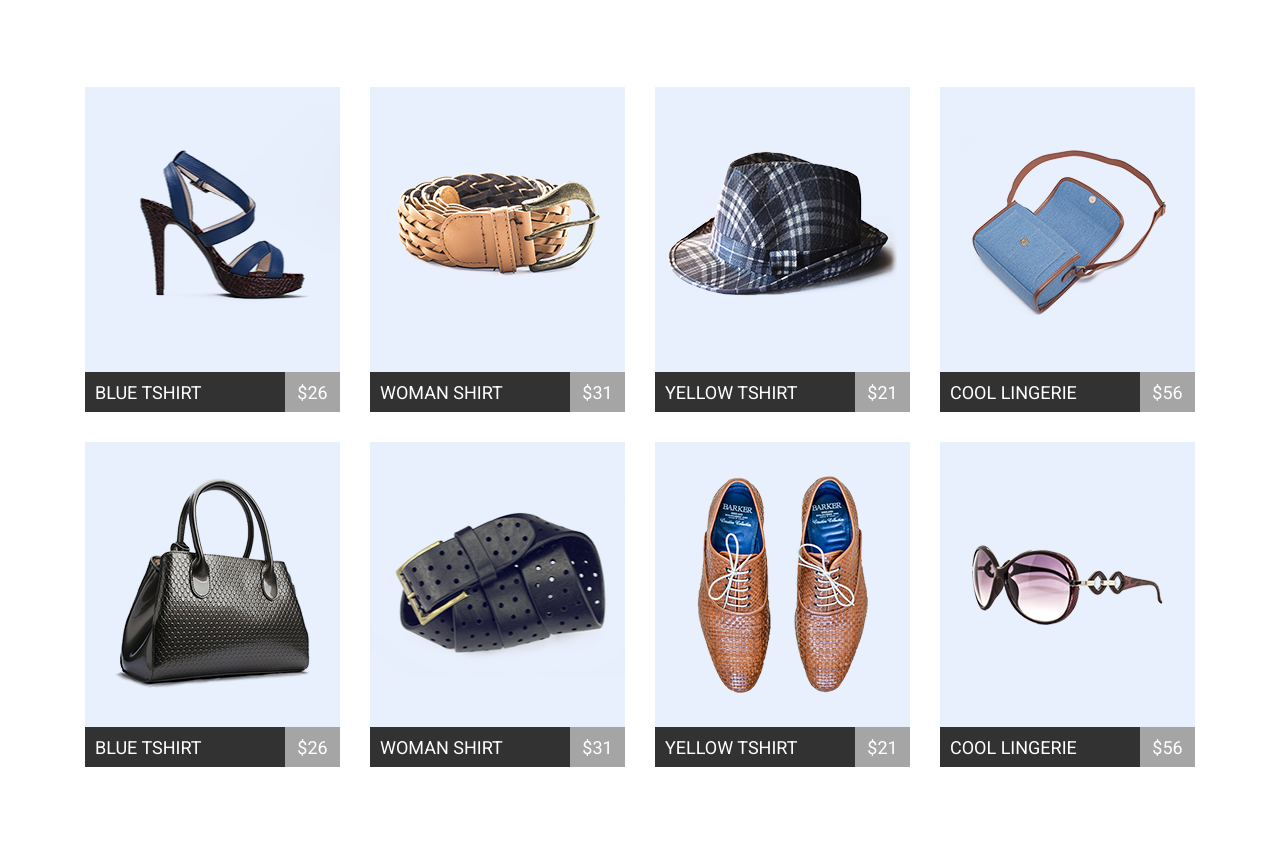
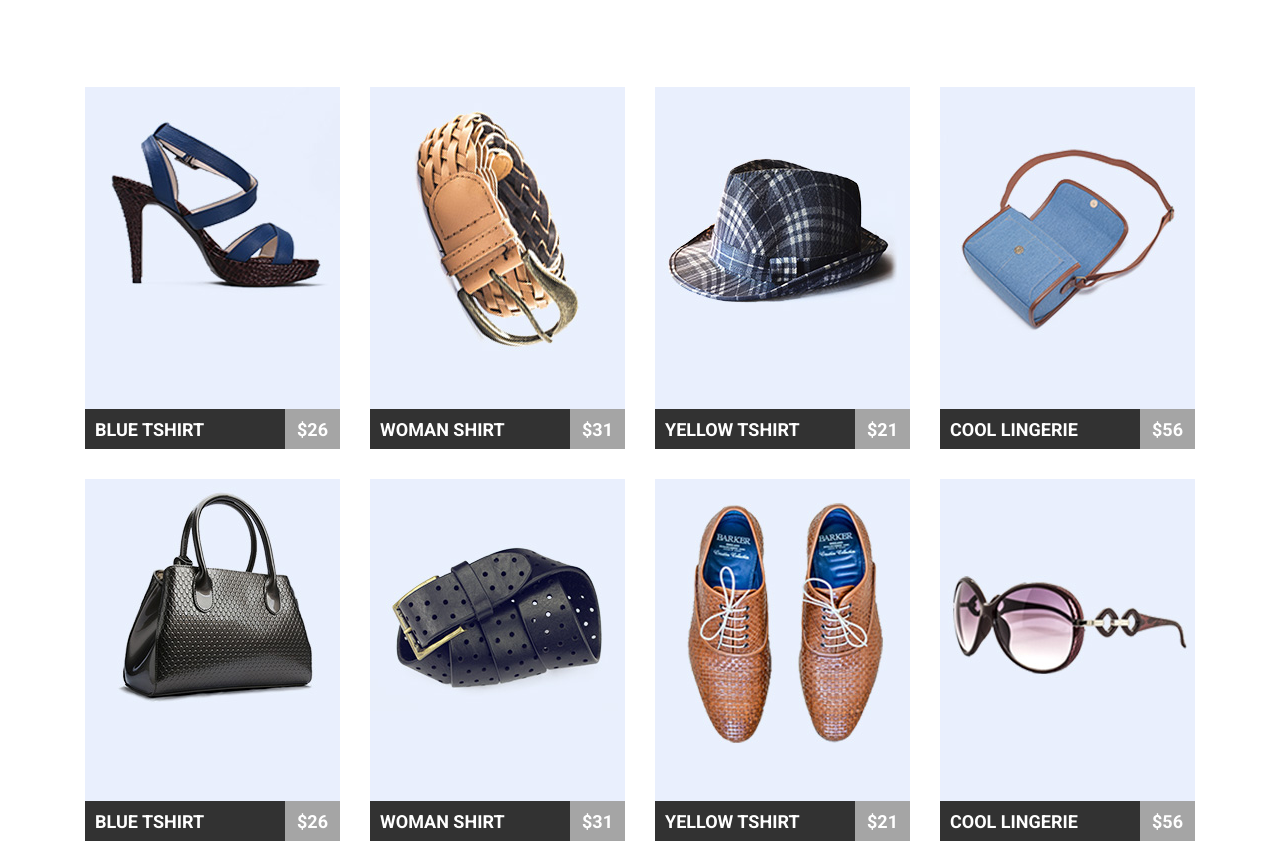
Before and after one commit to RomanVitovych/goit-fe-course, a plain HTML site: page module-04/index.html in a window 1280 px wide. Shown: the part 238-1099 px from the top of the page. Drawn offline with Linux system fonts and the light colour scheme.

Commit message:
correct Featured Products

```diff
--- a/module-04/css/styles.css
+++ b/module-04/css/styles.css
@@ -43,7 +43,7 @@ body {
   width: 95px;
   margin: 0px;
   padding: 0px;
-  display: inline-block;
+  display: block;
 }
 
 .site-logo a {
@@ -54,11 +54,11 @@ body {
   color: #555252;
 }
 
-.site-logo a:focus,
-.site-logo a:hover {
+.site-logo::first-letter {
   color: #1abc9c;
-  font-weight: 700;
+  font-weight: 900;
 }
+
 
 .site-navigation {
   float: right;
@@ -92,7 +92,7 @@ body {
 }
 
 .page-catalog {
-  margin-bottom: 68px;
+  margin-bottom: 98px;
 }
 
 .page-catalog-name {
@@ -134,11 +134,16 @@ body {
   margin-right: 0px;
 }
 
+.page-catalog-item:nth-child(n+5) {
+  margin-bottom: 0px;
+}
+
 .name {
   display: inline-block;
   font-size: 18px;
   line-height: 32px;
   color: #ffffff;
+  font-weight: 900;
   background-color: #323232;
   text-transform: uppercase;
   text-decoration: none;
@@ -148,6 +153,7 @@ body {
   padding-top: 5px;
   padding-left: 10px;
 }
+
 .name:hover {
   background-color: #1abc9c;
 }
@@ -155,18 +161,22 @@ body {
 .page-catalog-item:hover .name {
   background-color: #1abc9c;
 }
+
 .price:hover {
   background-color: #1abc9c(0);
 }
+
 .page-catalog-item:hover .price {
   background-color: rgb(26, 188, 156, 0.44);
 }
+
 .price {
   float: right;
-  display: inline-block;
+  display: block;
   font-size: 18px;
   line-height: 32px;
   color: #ffffff;
+  font-weight: 900;
   background-color: rgb(50, 50, 50, 0.44);
   text-transform: uppercase;
   text-decoration: none;
@@ -176,54 +186,6 @@ body {
   padding-top: 5px;
 }
 
-.page-catalog-item::before {
-  content: "";
-  display: block;
-  background-color: #e9f0fd;
-  height: 285px;
-  background-position: center;
-  background-repeat: no-repeat;
-}
-
-.product1::before {
-  background-image: url("../img/icon/product1.png");
-  content: "";
-}
-
-.product2::before {
-  background-image: url("../img/icon/product2.png");
-  content: "";
-}
-
-.product3::before {
-  background-image: url("../img/icon/product3.png");
-  content: "";
-}
-
-.product4::before {
-  background-image: url("../img/icon/product4.png");
-  content: "";
-}
-
-.product5::before {
-  background-image: url("../img/icon/product5.png");
-  content: "";
-}
-
-.product6::before {
-  background-image: url("../img/icon/product6.png");
-  content: "";
-}
-
-.product7::before {
-  background-image: url("../img/icon/product7.png");
-  content: "";
-}
-
-.product8::before {
-  background-image: url("../img/icon/product8.png");
-  content: "";
-}
 
 .page-articles-name {
   text-align: center;
@@ -234,9 +196,11 @@ body {
   margin: 0px;
   padding: 0px;
 }
+
 .page-articles {
   margin-bottom: 36px;
 }
+
 .page-articles-name::after {
   display: block;
   width: 164px;
@@ -295,24 +259,23 @@ body {
   margin-bottom: 16px;
 }
 
-.artocles-list-button {
+.articles-list-button {
   margin: 0px;
   padding: 0px;
   border: 0px;
-  background-color: #4ec6ab;
+  background-color: rgb(78, 198, 171);
   width: 160px;
   height: 50px;
   color: #ffffff;
   font-size: 16px;
   line-height: 26px;
+  font-weight: 300;
   margin-bottom: 46px;
   cursor: pointer;
 }
 
-.artocles-list-button:focus,
-.artocles-list-button:hover {
-  color: black;
-  background-color: red;
+.articles-list-button:hover {
+  box-shadow: 0px 2px 5px 0px rgba(0, 0, 0, 0.39);
 }
 
 .articles-img {
--- a/module-04/index.html
+++ b/module-04/index.html
@@ -13,16 +13,16 @@
 <body>
     <header class="page-header container clearfix">
         <div class="site-logo">
-            <a href="">Mart</a>
+            <a href="#">Mart</a>
         </div>
         <nav>
             <ul class="site-navigation clearfix">
-                <li><a href="">Home</a></li>
-                <li><a href="">About us</a></li>
-                <li><a href="">Page</a></li>
-                <li><a href="">Shop</a></li>
-                <li><a href="">Blog</a></li>
-                <li><a href="">Contact us</a></li>
+                <li><a href="#">Home</a></li>
+                <li><a href="#">About us</a></li>
+                <li><a href="#">Page</a></li>
+                <li><a href="#">Shop</a></li>
+                <li><a href="#">Blog</a></li>
+                <li><a href="#">Contact us</a></li>
             </ul>
         </nav>
     </header>
@@ -31,28 +31,44 @@
         <section class="page-catalog">
             <h2 class="page-catalog-name">Featured products</h2>
             <ul class="page-catalog-list clearfix">
-                <li class="page-catalog-item product1 clearfix"><a class="name" href="">Blue tshirt</a>
+                <li class="page-catalog-item product1">
+                    <a href="#"><img src="img/image1.1.jpg" alt="product" width="256" height="282"></a>
+                    <a class="name" href="">Blue tshirt</a>
                     <a class="price" href="">$26</a>
                 </li>
-                <li class="page-catalog-item product2"><a class="name" href="">Woman shirt</a>
+                <li class="page-catalog-item product2">
+                    <a href="#"><img src="img/image1.2.jpg" alt="product" width="256" height="282"></a>
+                    <a class="name" href="">Woman shirt</a>
                     <a class="price" href="">$31</a>
                 </li>
-                <li class="page-catalog-item product3"><a class="name" href="">Yellow tshirt</a>
+                <li class="page-catalog-item product3">
+                    <a href="#"><img src="img/image1.3.jpg" alt="product" width="256" height="282"></a>
+                    <a class="name" href="">Yellow tshirt</a>
                     <a class="price" href="">$21</a>
                 </li>
-                <li class="page-catalog-item product4"><a class="name" href="">Cool lingerie</a>
+                <li class="page-catalog-item product4">
+                    <a href="#"><img src="img/image1.4.jpg" alt="product" width="256" height="282"></a>
+                    <a class="name" href="">Cool lingerie</a>
                     <a class="price" href="">$56</a>
                 </li>
-                <li class="page-catalog-item product5"><a class="name" href="">Blue tshirt</a>
+                <li class="page-catalog-item product5">
+                    <a href="#"><img src="img/image1.5.jpg" alt="product" width="256" height="282"></a>
+                    <a class="name" href="">Blue tshirt</a>
                     <a class="price" href="">$26</a>
                 </li>
-                <li class="page-catalog-item product6"><a class="name" href="">Woman shirt</a>
+                <li class="page-catalog-item product6">
+                    <a href="#"><img src="img/image1.6.jpg" alt="product" width="256" height="282"></a>
+                    <a class="name" href="">Woman shirt</a>
                     <a class="price" href="">$31</a>
                 </li>
-                <li class="page-catalog-item product7"><a class="name" href="">Yellow tshirt</a>
+                <li class="page-catalog-item product7">
+                    <a href="#"><img src="img/image1.7.jpg" alt="product" width="256" height="282"></a>
+                    <a class="name" href="">Yellow tshirt</a>
                     <a class="price" href="">$21</a>
                 </li>
-                <li class="page-catalog-item product8"><a class="name" href="">Cool lingerie</a>
+                <li class="page-catalog-item product8">
+                    <a href="#"><img src="img/image1.8.jpg" alt="product" width="256" height="282"></a>
+                    <a class="name" href="">Cool lingerie</a>
                     <a class="price" href="">$56</a>
                 </li>
             </ul>
@@ -62,28 +78,28 @@
             <h2 class="page-articles-name">Latest news</h2>
             <ul class="page-articles-list clearfix">
                 <li class="page-articles-item">
-                    <img class="articles-img" src="img/image2.1.jpg" alt="article-image" width="350" height="260"></img>
+                    <img class="articles-img" src="img/picture1.jpg" alt="article-image" width="350" height="260"></img>
                     <p class="articles-list-name">Lorem Ipsum. Proin gravida nibh vel velit auctor aliquet. Aenean </p>
                     <p class="articles-list-about">Nam nec tellus a odio tincidunt auc. Duis sed odio sit amet nibh
                         vulputate cursus a sit amet mauris. Morbi accumsan ipsum velit. Nam nec tellus a odio tincidunt
                         auctor a ornare </p>
-                    <button class="artocles-list-button">Read More</button>
+                    <button class="articles-list-button">Read More</button>
                 </li>
                 <li class="page-articles-item">
-                    <img class="articles-img" src="img/image2.2.jpg" alt="article-image" width="350" height="260"></img>
+                    <img class="articles-img" src="img/picture2.jpg" alt="article-image" width="350" height="260"></img>
                     <p class="articles-list-name">Lorem Ipsum. Proin gravida nibh vel velit auctor aliquet. Aenean </p>
                     <p class="articles-list-about">Nam nec tellus a odio tincidunt auc. Duis sed odio sit amet nibh
                         vulputate cursus a sit amet mauris. Morbi accumsan ipsum velit. Nam nec tellus a odio tincidunt
                         auctor a ornare </p>
-                    <button class="artocles-list-button">Read More</button>
+                    <button class="articles-list-button">Read More</button>
                 </li>
                 <li class="page-articles-item">
-                    <img class="articles-img" src="img/image2.3.jpg" alt="article-image" width="350" height="260"></img>
+                    <img class="articles-img" src="img/picture3.jpg" alt="article-image" width="350" height="260"></img>
                     <p class="articles-list-name">Lorem Ipsum. Proin gravida nibh vel velit auctor aliquet. Aenean </p>
                     <p class="articles-list-about">Nam nec tellus a odio tincidunt auc. Duis sed odio sit amet nibh
                         vulputate cursus a sit amet mauris. Morbi accumsan ipsum velit. Nam nec tellus a odio tincidunt
                         auctor a ornare </p>
-                    <button class="artocles-list-button">Read More</button>
+                    <button class="articles-list-button">Read More</button>
                 </li>
             </ul>
 
```
Also changed, not shown: module-04/img/image1.1.jpg (added), module-04/img/image1.2.jpg (added), module-04/img/image1.3.jpg (added), module-04/img/image1.4.jpg (added), module-04/img/image1.5.jpg (added), module-04/img/image1.6.jpg (added), module-04/img/image1.7.jpg (added), module-04/img/image1.8.jpg (added), module-04/img/picture1.jpg (added), module-04/img/picture2.jpg (added), module-04/img/picture3.jpg (added).
